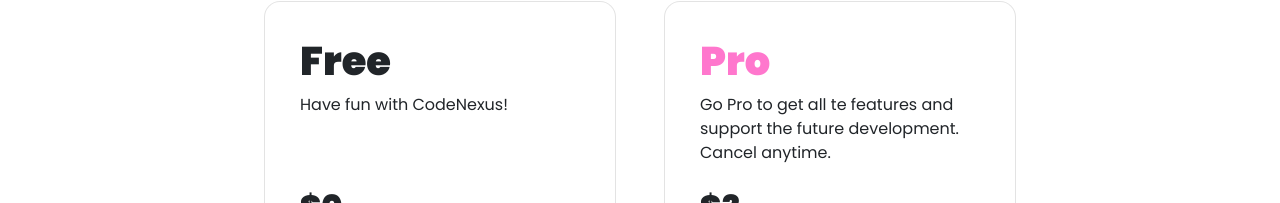
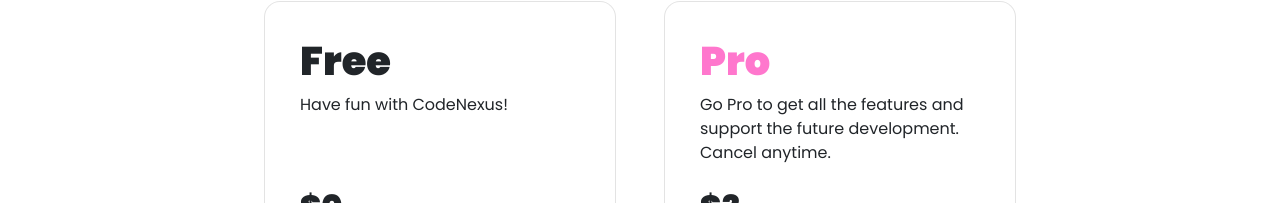
Before and after one commit to HunterBrennan1/CodeNexus, a React (Create React App) app in the folder grand-library/: page /pro in a window 1280 px wide. Shown: the part 475-678 px from the top of the page. Built offline with nearby package versions, Linux system fonts and the light colour scheme.

Commit message:
fixed typo

```diff
--- a/grand-library/public/index.html
+++ b/grand-library/public/index.html
@@ -24,7 +24,7 @@
       work correctly both with client-side routing and a non-root public URL.
       Learn how to configure a non-root public URL by running `npm run build`.
     -->
-    <title>React App</title>
+    <title>Code Nexus</title>
   </head>
   <body>
     <noscript>You need to enable JavaScript to run this app.</noscript>
--- a/grand-library/src/components/prosection.js
+++ b/grand-library/src/components/prosection.js
@@ -38,7 +38,7 @@
             <div>
               <div className='pro_pro_header'>
                 <h1 className="pro_pro_header_title">Pro</h1>
-                <p className="pro_free_text">Go Pro to get all te features and support the future development. Cancel anytime.</p>
+                <p className="pro_free_text">Go Pro to get all the features and support the future development. Cancel anytime.</p>
               </div>
               <div className="pro_pro_info">
                 <h2 className="pro_free_header_title">$3</h2>
```
